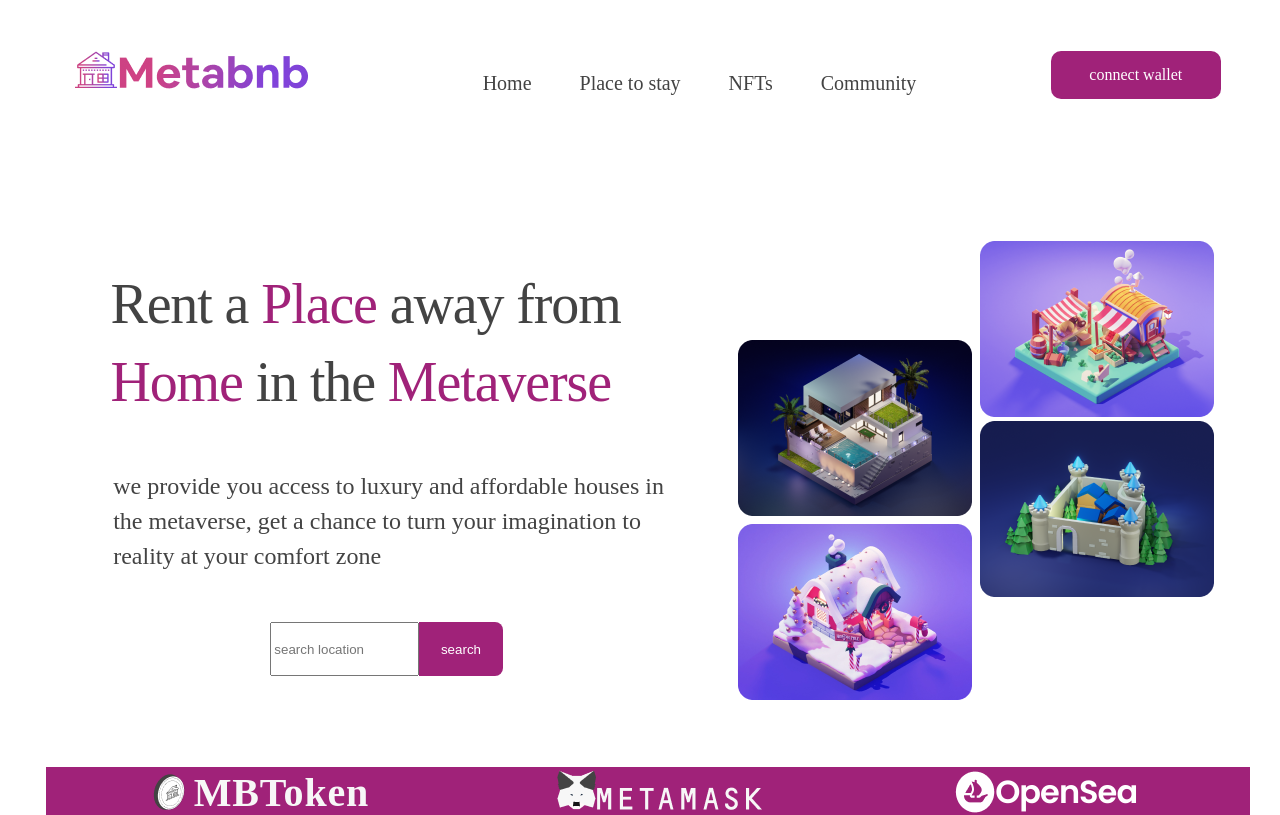
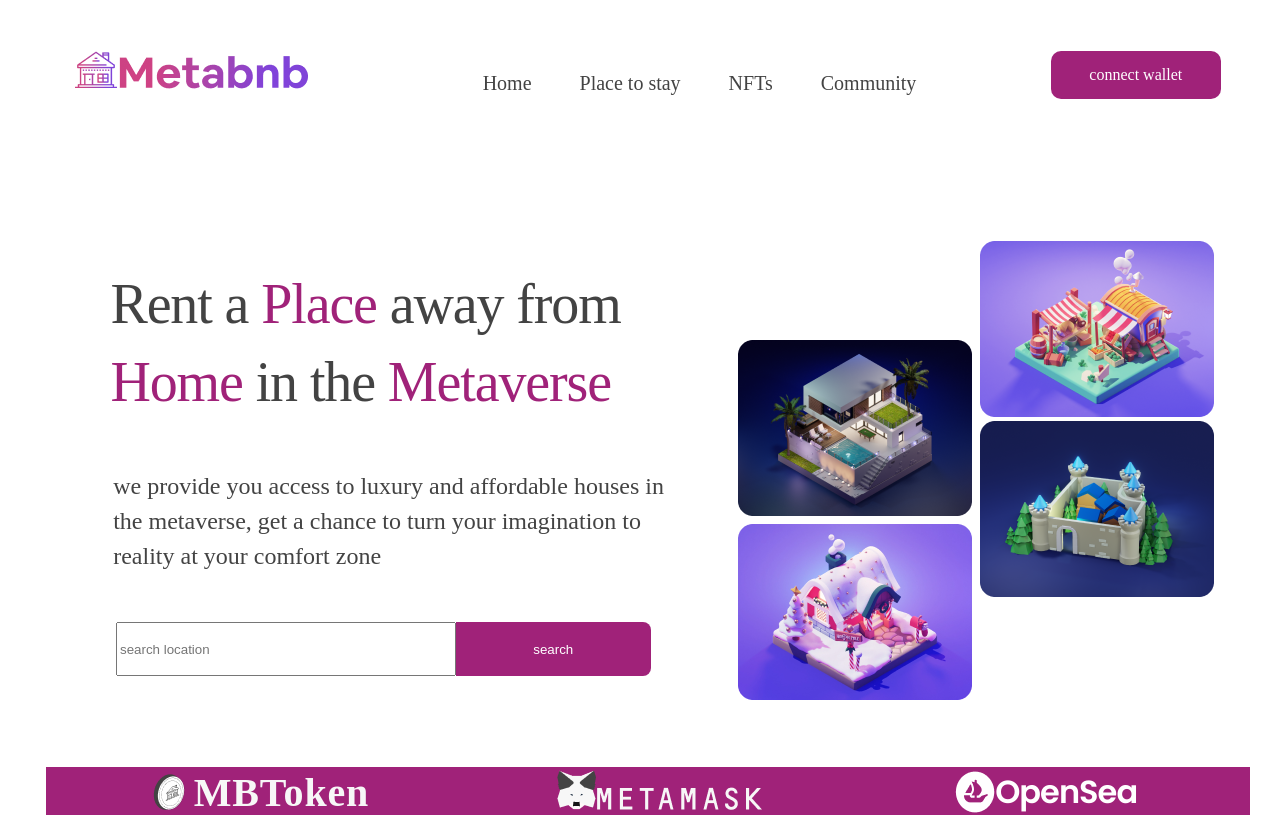
Before and after one commit to Emmydon1989/project3, a React (Create React App) app: page / in a window 1280 px wide. Shown: the top 815 px of the page. Built offline with nearby package versions, Linux system fonts and the light colour scheme; a web font is replaced by a local one.

Commit message:
fix: footer bugs

```diff
--- a/src/index.css
+++ b/src/index.css
@@ -125,8 +125,10 @@ form{
   border-radius: 10px;
   width: 98%;
   background-color: linear-gradient(90deg, #A02279 11.45%, #A02279 11.46%);
-  max-width: 618px;
   }
+#form1{
+  width: 98%;
+}
 #btn{
   width: 37%;
   height: 54px;
@@ -677,7 +679,7 @@ footer{
   #header4_text{flex-direction: column;align-items: center;gap: 10px;}
   #footer1,#conatiner3_main{flex-direction: column; align-items:center; width: 100%;}
   #metamask_bar{flex-direction: column; align-items:center;justify-content: center; width: 100%; gap: 10px;}
-  #foot2,#foot1{display: flex; justify-content: center; align-items: center;}
+  #foot2,#foot1{display: flex; justify-content: center; align-items: center; width: 100%;}
   #header2_text{font-size: 16px;} #container3_main1{display: flex; margin-top: 90px;}
   #ul_items4{width:100%; font-size: 14px;} #metawallet{margin-left: 20px;}
   #walletConnect{font-size: 18px;}
```
